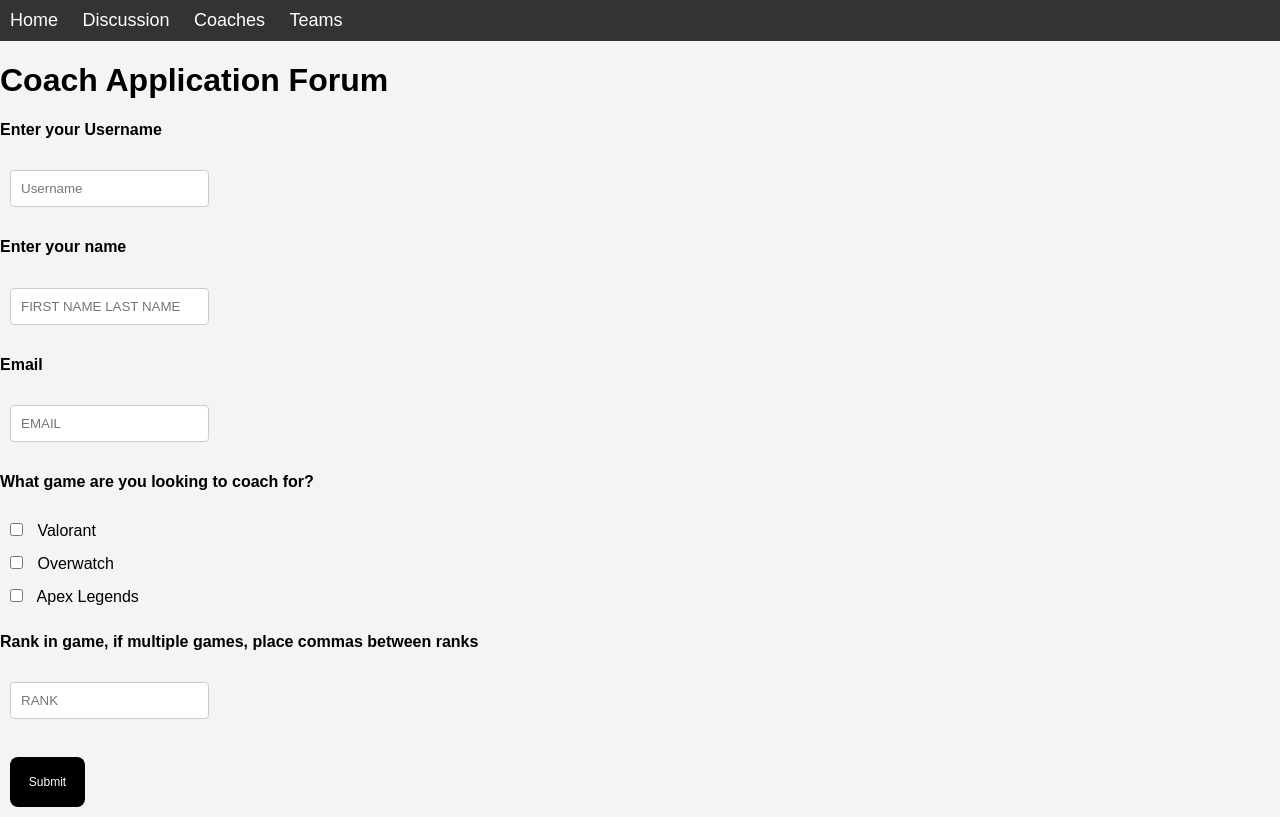
After one commit to AZubair-Iron/csc340-prototype, a Spring Boot app: page /coach/become_coach.html in a window 1280 px wide. The commit adds this page. Run offline with Spring Boot 4, Linux system fonts and the light colour scheme.

Commit message:
Added Pathway to become Coach. Fixed inconsistent typing (Our teams --> Teams)

```diff
--- /dev/null
+++ b/src/main/resources/static/coach/become_coach.html
@@ -0,0 +1,95 @@
+<!DOCTYPE html>
+<html lang="en">
+<head>
+    <meta charset="UTF-8">
+    <meta name="viewport" content="width=device-width, initial-scale=1.0">
+    <title>Coach Hub</title>
+    <link rel="stylesheet" href="../global.css">
+</head>
+<style>
+    .comment-input {
+            padding: 10px;
+            margin: 10px;
+            border: 1px solid #ccc;
+            border-radius: 4px;
+        }
+
+    .submit-button {
+            background-color: #000;
+            border: none;
+            border-radius: 8px;
+            width: 75px;
+            height: 50px;
+            margin: 10px;
+            cursor: pointer;
+            position: relative;
+            overflow: hidden;
+            color: white;
+            font-size: 12px;
+            text-align: center;
+            transition: transform 0.3s ease;
+        }
+
+        .submit-button:hover {
+            transform: scale(1.05);
+        }
+
+        .submit-button span {
+            position: absolute;
+            bottom: 10px;
+            left: 10px;
+            z-index: 2;
+            color: #fff;
+            text-shadow: 1px 1px 2px rgba(0, 0, 0, 0.5);
+        }
+</style>
+<body>
+
+<!-- Navigation Bar -->
+<nav>
+    <ul id="nav-links">
+        <li><a href="../index.html">Home</a></li>
+        <li><a href="../discussion_hub.html">Discussion</a></li>
+        <li><a href="../coach_hub.html">Coaches</a></li>
+        <li><a href="../teams.html">Teams</a></li>
+    </ul>
+</nav>
+
+<!--
+Application Forum:
+
+Need
+    Username
+    Real Name
+    Email
+    Game
+    Ranked in game
+-->
+
+<h1> Coach Application Forum </h1>
+
+<h4> Enter your Username </h4>
+<input type="text" class="comment-input" placeholder="Username">
+
+<h4> Enter your name</h4>
+<input type="text" class="comment-input" placeholder="FIRST NAME LAST NAME">
+
+<h4> Email </h4>
+<input type="email" class="comment-input" placeholder="EMAIL">
+
+<h4> What game are you looking to coach for? </h4>
+<input type="checkbox" class="comment-input" name="Valorant" value="yes" > Valorant
+<br>
+<input type="checkbox" class="comment-input" name="Overwatch" value="yes" > Overwatch
+<br>
+<input type="checkbox" class="comment-input" name="Apex Legends" value="yes" > Apex Legends
+
+<h4> Rank in game, if multiple games, place commas between ranks</h4>
+<input type="text" class="comment-input" placeholder="RANK">
+
+<br>
+<br>
+<button class="submit-button"> Submit </button>
+
+</body>
+</html>
--- a/src/main/resources/static/discussion_hub.html
+++ b/src/main/resources/static/discussion_hub.html
@@ -171,7 +171,7 @@
             <li><a href="index.html">Home</a></li>
             <li><a href="discussion_hub.html">Discussion</a></li>
 			<li><a href="coach_hub.html">Coaches</a></li>
-			<li><a href="teams.html">Our Teams</a></li>
+			<li><a href="teams.html">Teams</a></li>
         </ul>
     </nav>
 
```
Also changed, not shown: src/main/resources/static/coach_hub.html (+49 -13 lines).
